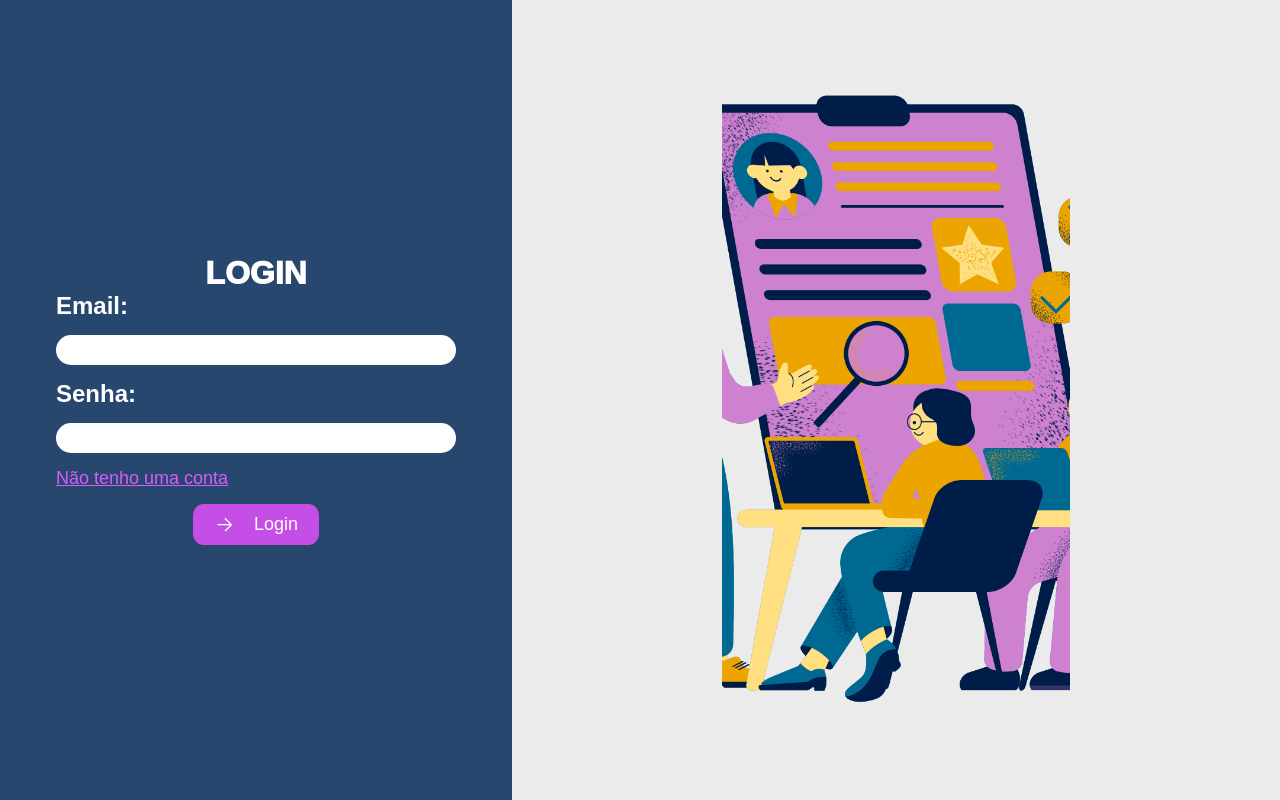
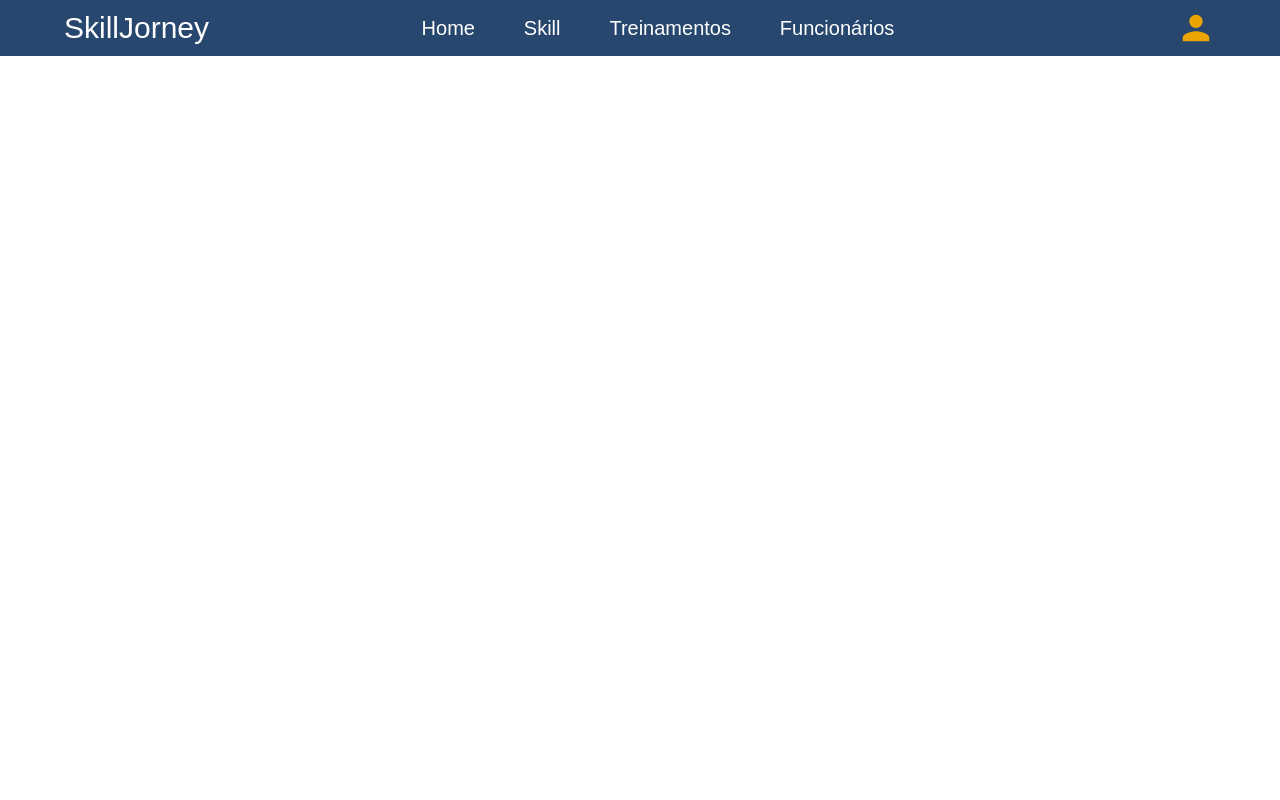
Before and after one commit to YasminTrembulack/SkillJourneyFront, a React (Vite) app: page /home in a window 1280 px wide. Built offline with nearby package versions, Linux system fonts and the light colour scheme; a web font is replaced by a local one.

Commit message:
feat: navbar finished

```diff
--- a/package.json
+++ b/package.json
@@ -10,6 +10,9 @@
     "preview": "vite preview"
   },
   "dependencies": {
+    "@emotion/styled": "^11.13.0",
+    "@mui/icons-material": "^6.1.1",
+    "@mui/styled-engine": "^6.1.1",
     "react": "^18.3.1",
     "react-dom": "^18.3.1",
     "react-router-dom": "^6.26.2",
--- a/src/App.tsx
+++ b/src/App.tsx
@@ -7,7 +7,6 @@ import RegisterPage from "./Pages/RegisterPage";
 export default function App() {
   return (
     <>
-      <LoginPage/>
       <Routes>
         <Route path="/" element={<LoginPage/>}/>
         <Route path="/home" element={<HomePage/>}/>
--- a/src/Components/NavBar/index.tsx
+++ b/src/Components/NavBar/index.tsx
@@ -1,10 +1,18 @@
-import { Header } from "./styles";
+import { ReactNode } from "react";
+import { Header, Links, Profile,Title } from "./styles";
 
-export default function NavBar()
+
+export default function NavBar({ children } : { children : ReactNode })
 {
     return (
         <>
-            <Header/>
+            <Header>
+                    <Title>SkillJorney</Title>
+                    <Links>
+                        {children}
+                    </Links>
+                    <Profile sx={{ fontSize: 40 }}/>
+            </Header>
         </>
     )
 }
--- a/src/Components/NavBar/styles.ts
+++ b/src/Components/NavBar/styles.ts
@@ -1,7 +1,43 @@
 import styled from "styled-components"
+import PersonIcon from '@mui/icons-material/Person';
 
 export const Header = styled.div`
     width: 100%;
     height: 7vh;
+    display: flex;
+    align-items: center;
+    justify-content: space-between;
     background-color: #27476e;
+    color: white;
+    padding: 0px 5%;
 `
+
+export const Links = styled.div`
+    display: flex;
+    align-items: center;
+    justify-content: center;
+    gap: 15%;
+
+    padding-right: 6%;
+
+    @media (max-width: 1120px) {
+        padding-right: 4%;
+        gap: 10%;
+    }
+    @media (max-width: 960) {
+        padding-right: 2%;
+    }
+    @media (max-width: 800px) {
+        padding-right: 0%;
+        gap: 5%;
+    }
+`
+
+export const Profile = styled(PersonIcon)`
+    color: #ECA400;
+`;
+
+export const Title = styled.div`
+    font-size: 30px;
+    text-overflow: initial;
+`;
--- /dev/null
+++ b/src/Components/StyledLink/index.tsx
@@ -0,0 +1,6 @@
+import { SLink } from "./styles";
+
+export default function StyledLink({ to,  text } : { to: string, text: string })
+{
+    return <SLink to={to}>{text}</SLink>
+}
--- /dev/null
+++ b/src/Components/StyledLink/styles.ts
@@ -0,0 +1,8 @@
+import { Link } from "react-router-dom"
+import styled from "styled-components"
+
+export const SLink = styled(Link)`
+    color: white;
+    text-decoration: none;
+    font-size: 20px;
+`
--- a/src/Pages/HomePage/index.tsx
+++ b/src/Pages/HomePage/index.tsx
@@ -1,10 +1,17 @@
-// import Card from "./Components/Card";
-// import { StyledDiv, Image } from "./styles";
+import NavBar from "../../Components/NavBar";
+import StyledLink from "../../Components/StyledLink";
 
 export default function HomePage() {
   return (
     <>
+      <NavBar>
+        <StyledLink to="/" text="Home"></StyledLink>
+        <StyledLink to="/" text="Skill"></StyledLink>
+        <StyledLink to="/" text="Treinamentos"></StyledLink>
+        <StyledLink to="/" text="Funcionários"></StyledLink>
 
+
+      </NavBar>
     </>
   );
 }
```
Also changed, not shown: 2 other files (tests, documents, lock files or other folders).
